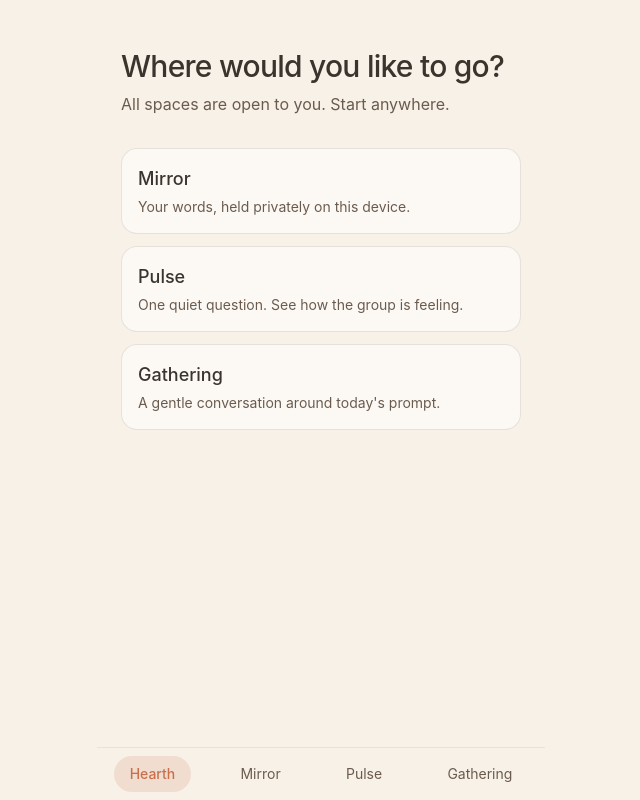
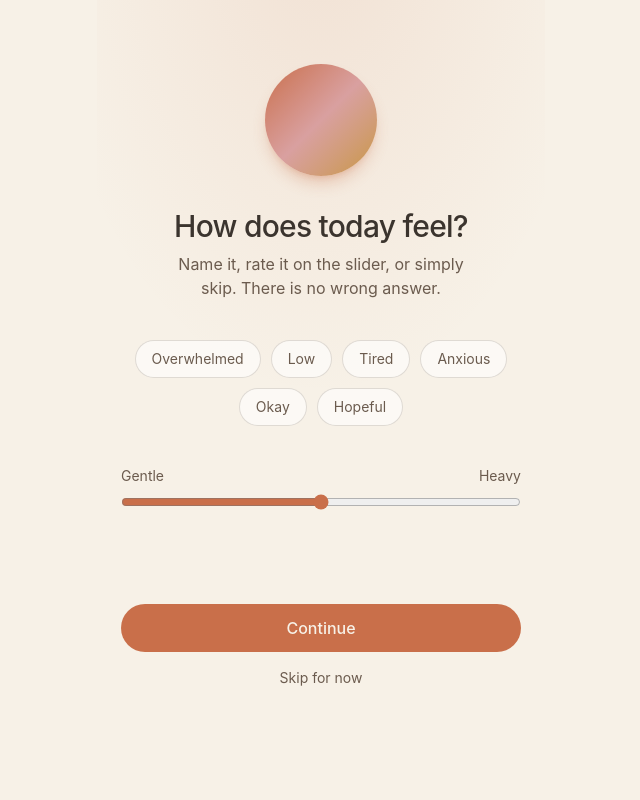
Before and after one commit to Serticode/aura, a React (Vite) app: page / in a window 1280 px wide. Shown: the whole page, without its empty margins (319-959 px from the left). Built offline with nearby package versions, Linux system fonts and the light colour scheme.

Commit message:
fix: wire greeting, boundaries, and hearth routes with mirrored skip

```diff
--- a/src/app/App.tsx
+++ b/src/app/App.tsx
@@ -1,5 +1,7 @@
 import { Route, Routes } from 'react-router-dom'
 import { AppShell } from '@/app/AppShell'
+import { Greeting } from '@/features/greeting/Greeting'
+import { Boundaries } from '@/features/boundaries/Boundaries'
 import { Hearth } from '@/features/hearth/Hearth'
 import { Mirror } from '@/features/mirror/Mirror'
 import { Pulse } from '@/features/pulse/Pulse'
@@ -9,7 +11,9 @@ export function App() {
   return (
     <Routes>
       <Route element={<AppShell />}>
-        <Route index element={<Hearth />} />
+        <Route index element={<Greeting />} />
+        <Route path="boundaries" element={<Boundaries />} />
+        <Route path="hearth" element={<Hearth />} />
         <Route path="mirror" element={<Mirror />} />
         <Route path="pulse" element={<Pulse />} />
         <Route path="gathering" element={<Gathering />} />
--- a/src/app/AppShell.tsx
+++ b/src/app/AppShell.tsx
@@ -1,37 +1,48 @@
-import { NavLink, Outlet } from 'react-router-dom'
+import { NavLink, Outlet, useLocation } from 'react-router-dom'
 
 const spaces = [
-  { to: '/', label: 'Hearth' },
+  { to: '/hearth', label: 'Hearth' },
   { to: '/mirror', label: 'Mirror' },
   { to: '/pulse', label: 'Pulse' },
   { to: '/gathering', label: 'Gathering' },
 ] as const
 
+const onboardingPaths = ['/', '/boundaries'] as const
+
 export function AppShell() {
+  const location = useLocation()
+  const inOnboarding = onboardingPaths.some((path) => path === location.pathname)
+
   return (
     <div className="min-h-screen bg-cream text-ink">
       <main className="mx-auto flex min-h-screen w-full max-w-md flex-col">
         <Outlet />
       </main>
+      {!inOnboarding && (
         <nav
           aria-label="Spaces"
-        className="fixed inset-x-0 bottom-0 mx-auto flex w-full max-w-md justify-around border-t border-earth/10 bg-cream py-2"
+          className="animate-fade fixed inset-x-0 bottom-0 mx-auto flex w-full max-w-md justify-around border-t border-earth/10 bg-cream py-2"
+          style={{ animationDelay: '400ms' }}
         >
           {spaces.map((space) => (
             <NavLink
               key={space.to}
               to={space.to}
-            end={space.to === '/'}
+              end={space.to === '/hearth'}
               className={({ isActive }) =>
+                [
+                  'rounded-full px-4 py-2 text-sm transition-colors duration-200 ease-ambient active:scale-95 focus-visible:outline-2 focus-visible:outline-offset-2 focus-visible:outline-terracotta',
                   isActive
-                ? 'rounded-full bg-terracotta/15 px-4 py-2 text-sm font-medium text-terracotta'
-                : 'rounded-full px-4 py-2 text-sm text-earth hover:bg-earth/5'
+                    ? 'bg-terracotta/15 font-medium text-terracotta'
+                    : 'text-earth hover:bg-earth/5',
+                ].join(' ')
               }
             >
               {space.label}
             </NavLink>
           ))}
         </nav>
+      )}
     </div>
   )
 }
--- a/src/features/boundaries/Boundaries.tsx
+++ b/src/features/boundaries/Boundaries.tsx
@@ -70,7 +70,7 @@ export function Boundaries() {
         >
           Continue
         </button>
-        <Link to="/hearth" className="mt-4 block text-center text-sm text-earth underline-offset-4 hover:underline">
+        <Link to="/mirror" className="mt-4 block text-center text-sm text-earth underline-offset-4 hover:underline">
           Skip for now
         </Link>
       </div>
```
Lines whose indentation alone changed are shown as unchanged.
